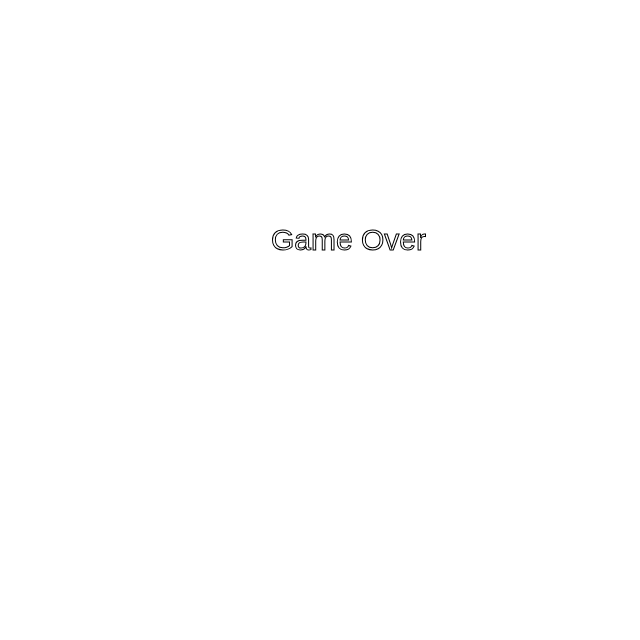
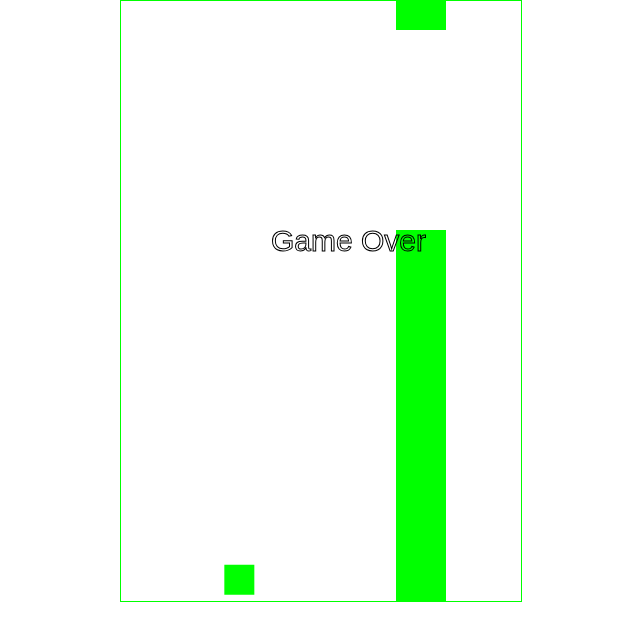
Before and after one commit to jasbindar-singh/flappy_bird, a plain HTML site: page index.html in a window 1280 px wide. Shown: the whole page, without its empty margins (319-959 px from the left). Drawn offline with Linux system fonts and the light colour scheme.

Commit message:
multiple pipes display

```diff
--- a/Bird.js
+++ b/Bird.js
@@ -0,0 +1,52 @@
+class Bird
+{
+    constructor()
+    {
+        this.width = 30;
+        this.height = 30;
+        this.x = canvas.width/3 - this.width;
+        this.y = canvas.height/3 - this.height;
+        this.gravity_value = 0.05;
+        this.gravity_speed = 0;
+        this.anti_gravity_value = 0.5;
+        this.anti_gravity_speed = 0;
+        this.toggle_gravity = false
+    }
+
+    draw()
+    {
+        c.fillRect(this.x, this.y, this.width, this.height);
+        c.fillStyle = "#00FF00";
+    }
+
+    gravity()
+    {
+        this.gravity_speed += this.gravity_value;
+        this.y += this.gravity_speed;
+    }
+
+    anti_gravity()
+    {
+        this.anti_gravity_speed -= this.anti_gravity_value;
+        this.y += this.anti_gravity_speed;
+    }
+
+    update()
+    {
+        this.draw();
+        if(this.toggle_gravity)
+            this.anti_gravity();
+        else
+            this.gravity();
+    }
+
+    jump()
+    {
+        this.toggle_gravity = !this.toggle_gravity
+        this.anti_gravity_speed = 0;
+        setTimeout(() => {
+            this.toggle_gravity = !this.toggle_gravity
+            this.gravity_speed = 0;
+        }, 140)
+    }
+}
--- /dev/null
+++ b/Obstacle.js
@@ -0,0 +1,25 @@
+class Obstacle
+{
+    constructor()
+    {
+        this.x = canvas.width;
+        this.y = 0;
+        this.speed = 1;
+        this.gap = 200;
+        this.width = 50;
+        this.upper_height = Math.floor( Math.random() * 300 );
+        this.lower_height = 600 - (this.gap + this.upper_height);
+    }
+
+    draw()
+    {
+        c.fillRect(this.x, this.y, this.width, this.upper_height);
+        c.fillRect(this.x, this.y + this.gap + this.upper_height, this.width, this.lower_height);
+    }
+
+    update()
+    {
+        this.draw();
+        this.x = this.x - this.speed;
+    }
+}
--- a/index.html
+++ b/index.html
@@ -9,6 +9,8 @@
 </head>
 <body>
     <canvas id="simple_animation_window"></canvas>
+    <script type="text/javascript" src="Bird.js"></script>
+    <script type="text/javascript" src="Obstacle.js"></script>
     <script type="text/javascript" src="script.js"></script>
 </body>
 </html>
--- a/script.js
+++ b/script.js
@@ -1,143 +1,53 @@
 const canvas = document.querySelector("#simple_animation_window");
 const c      = canvas.getContext("2d");
-const obstacle_array = [];
-let check_gameover=true;
-
 canvas.width = 400;
 canvas.height = 600;
 
-class Obstacle
-{
-    constructor()
+let animationComplete = {
+    update: () => {return null}
+}
+let ObstacleRef = new Obstacle();
+let BirdRef = new Bird();
+
+let ObstacleArray = []
+ObstacleArray.push(ObstacleRef)
+
+document.addEventListener("keydown", () => BirdRef.jump());
+
+const collision_check = (bird, obstacle) => {
+    if(( bird.y <= 0 || bird.y + bird.height >=canvas.height ) || (( bird.y <= obstacle.upper_height || bird.y + bird.height >= obstacle.upper_height + obstacle.gap ) && ( bird.x + bird.width >= obstacle.x )))
     {
-        this.x = 400;
-        this.y = 0;
-        this.speed = 1;
-        this.obstacle_gap = 200;
-        this.obstacle_width = 50;
-        this.upper_height = Math.floor( Math.random() * 300 );
-        this.lower_height = 600 - (this.obstacle_gap + this.upper_height);
-        this.bool_check = true;
+        // c.clearRect(0, 0, innerWidth, innerHeight);
+        c.font = "30px Arial";
+        c.strokeText("Game Over", 150, 250);
+        return false;
     }
-
-    draw()
-    {
-        c.fillRect(this.x, this.y, this.obstacle_width, this.upper_height);
-        c.fillRect(this.x, this.y + this.obstacle_gap + this.upper_height, this.obstacle_width, this.lower_height);
-    }
-
-    update()
-    {
-        this.draw();
-        this.x = this.x - this.speed;
-        if(this.bool_check){
-            if (this.x <= 200 - this.obstacle_width){
-                obstacle_array.push(new Obstacle());
-                this.bool_check = false;
-            }
-        }
-        if (this.x <= 200 - this.obstacle_width)
-            example = new Obstacle();
-    }
-
-    collision_check()
-    {
-        /*if(bird_example.y + bird_example.width <= this.upper_height && (bird_example.x >= this.y && bird_example.x <= this.y + this.y + this.obstacle_width))
-            console.log("GO");*/
-        if(( bird_example.y <= 0 || bird_example.y + bird_example.height >=600 ) || (( bird_example.y <= this.upper_height || bird_example.y + bird_example.height >= this.upper_height + this.obstacle_gap ) && ( bird_example.x + bird_example.width >= this.x )))
-        {
-            console.log("jk");
-            c.clearRect(0, 0, innerWidth, innerHeight);
-            c.font = "30px Arial";
-            c.strokeText("Game Over", 150, 250);
-            check_gameover=false;
-        }
-
-        /*if((( bird_example.y <= this.upper_height || bird_example.y + bird_example.height >= this.upper_height + this.obstacle_gap ) && ( bird_example.x + bird_example.width >= this.x )))
-            console.log("GO");*/
-    }
+    else
+        return true;
 }
 
-class Bird
-{
-    constructor()
-    {
-        this.x = 200;
-        this.y = 300;
-        this.width = 30;
-        this.height = 30;
-        this.gravity_value = 0.05;
-        this.gravity_speed = 0;
-        this.anti_gravity_value = 0.3;
-        this.anti_gravity_speed = 20;
-        this.toggle_gravity = false
-    }
-
-    draw()
-    {
-        c.fillRect(this.x, this.y, this.width, this.height);
-        c.fillStyle = "#00FF00";
-    }
-
-    gravity()
-    {
-        this.gravity_speed += this.gravity_value;
-        this.y += this.gravity_speed;
-    }
-
-    anti_gravity()
-    {
-        this.anti_gravity_speed -= this.anti_gravity_value;
-        this.y += this.anti_gravity_speed;
-    }
-
-    update()
-    {
-        this.draw();
-        if(this.toggle_gravity)
-            this.anti_gravity();
-        else
-            this.gravity();
-    }
-
-    jump()
-    {
-        this.toggle_gravity = !this.toggle_gravity
-        console.log(this.anti_gravity_speed)
-        this.anti_gravity_speed = 0;
-        setTimeout(() => {
-            this.toggle_gravity = !this.toggle_gravity
-            this.gravity_speed = 0;
-        }, 200)
-    }
-
-    // jump()
-    // {
-    //     this.y -= 75;
-    //     this.gravity_speed = 0;
-    // }
+const addObstacle = (obstacle, bird) => {
+    if(obstacle.x === canvas.width/2)
+        ObstacleArray.push(new Obstacle())
 }
 
-let example = new Obstacle();
-obstacle_array.push(example);
-
-const bird_example = new Bird();
-
-document.addEventListener("keydown", () => {
-    bird_example.jump()
-});
+const deleteObstacle = (obstacle, bird) => {
+    if(obstacle.x + obstacle.width < bird.x)
+        animationComplete = ObstacleArray.shift()
+}
 
 function animate(){
-    if(check_gameover)
+    if(collision_check(BirdRef, ObstacleArray[0]))
     {
         requestAnimationFrame(animate);
         c.clearRect(0, 0, innerWidth, innerHeight);
-        bird_example.update();
-        /*for(let i=0; i < obstacle_array.length ; i++){
-            obstacle_array[i].update();
-        }*/
-        example.update();
-        example.collision_check();
+        BirdRef.update();
+        addObstacle(ObstacleArray[0], BirdRef)
+        deleteObstacle(ObstacleArray[0], BirdRef)
+        for(let i = 0; i < ObstacleArray.length; i++){
+            ObstacleArray[i].update();
+            animationComplete.update();
+        }
     }
     else
         return;
--- a/style.css
+++ b/style.css
@@ -11,4 +11,5 @@ body{
 body canvas{
     display: block;
     margin: 0 auto;
+    border: 1px solid #00ff00;
 }
```
